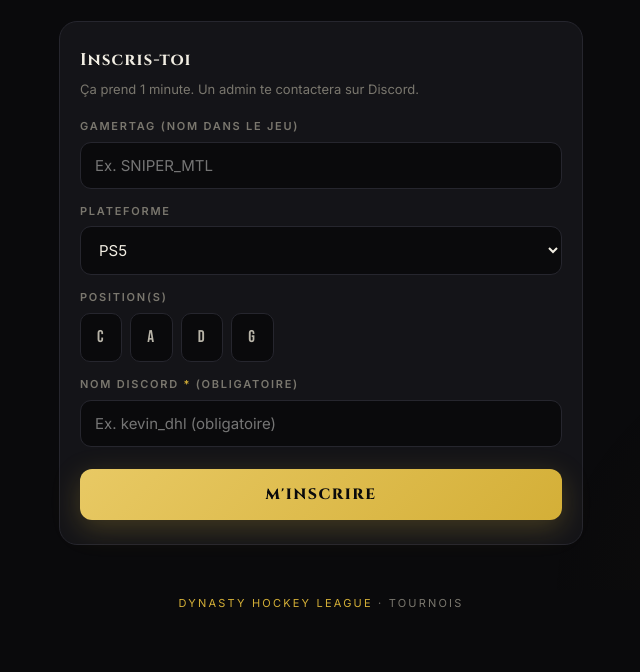
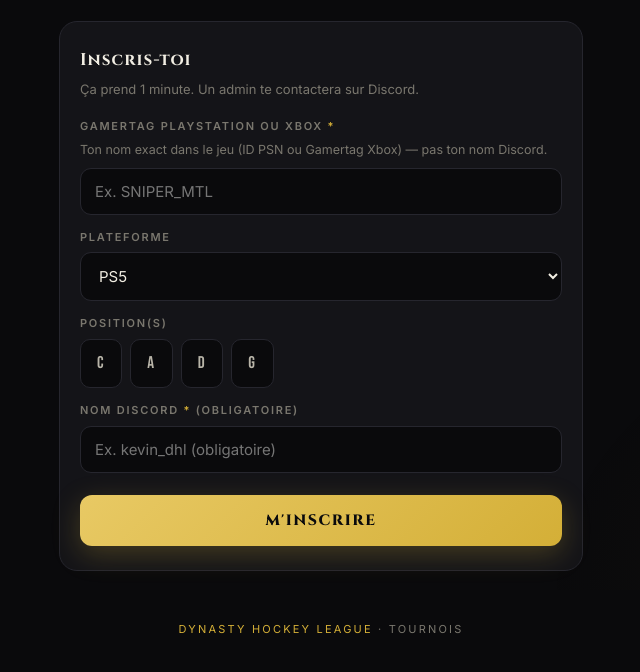
Before and after one commit to ultra631/dynasty-inscriptions, a plain HTML site: page index.html in a window 1280 px wide. Both pictures are taken after a click on the button "M'INSCRIRE". Shown: the part 210-882 px from the top of the page, without its empty margins (319-959 px from the left). Drawn offline with Linux system fonts and the light colour scheme; no server answers.

Commit message:
Update index.html

```diff
--- a/index.html
+++ b/index.html
@@ -154,7 +154,8 @@
       <h2>Inscris-toi</h2>
       <div class="sous">Ça prend 1 minute. Un admin te contactera sur Discord.</div>
 
-      <label class="lbl" for="f-nom">Gamertag (nom dans le jeu)</label>
+      <label class="lbl" for="f-nom">Gamertag PlayStation ou Xbox <span style="color:var(--or)">*</span></label>
+      <div style="font-size:12.5px;color:var(--argent2);margin:-2px 0 8px">Ton nom exact dans le jeu (ID PSN ou Gamertag Xbox) — pas ton nom Discord.</div>
       <input type="text" id="f-nom" placeholder="Ex. SNIPER_MTL" maxlength="40" autocomplete="off">
 
       <label class="lbl" for="f-plat">Plateforme</label>
@@ -304,7 +305,7 @@ function envoyer(){
   const plateforme = document.getElementById('f-plat').value;
   const position = positions();
   const discord = document.getElementById('f-discord').value.trim();
-  if(!nom){ alert('Entre ton gamertag.'); return; }
+  if(!nom){ alert('Entre ton gamertag PlayStation ou Xbox (ton nom dans le jeu).'); return; }
   if(!position){ alert('Choisis au moins une position.'); return; }
   if(!discord){ alert('Entre ton nom Discord — c\'est obligatoire pour qu\'on puisse te contacter.'); return; }
   const btn = document.getElementById('btn-envoyer'); btn.disabled = true; btn.textContent = 'ENVOI…';
```
